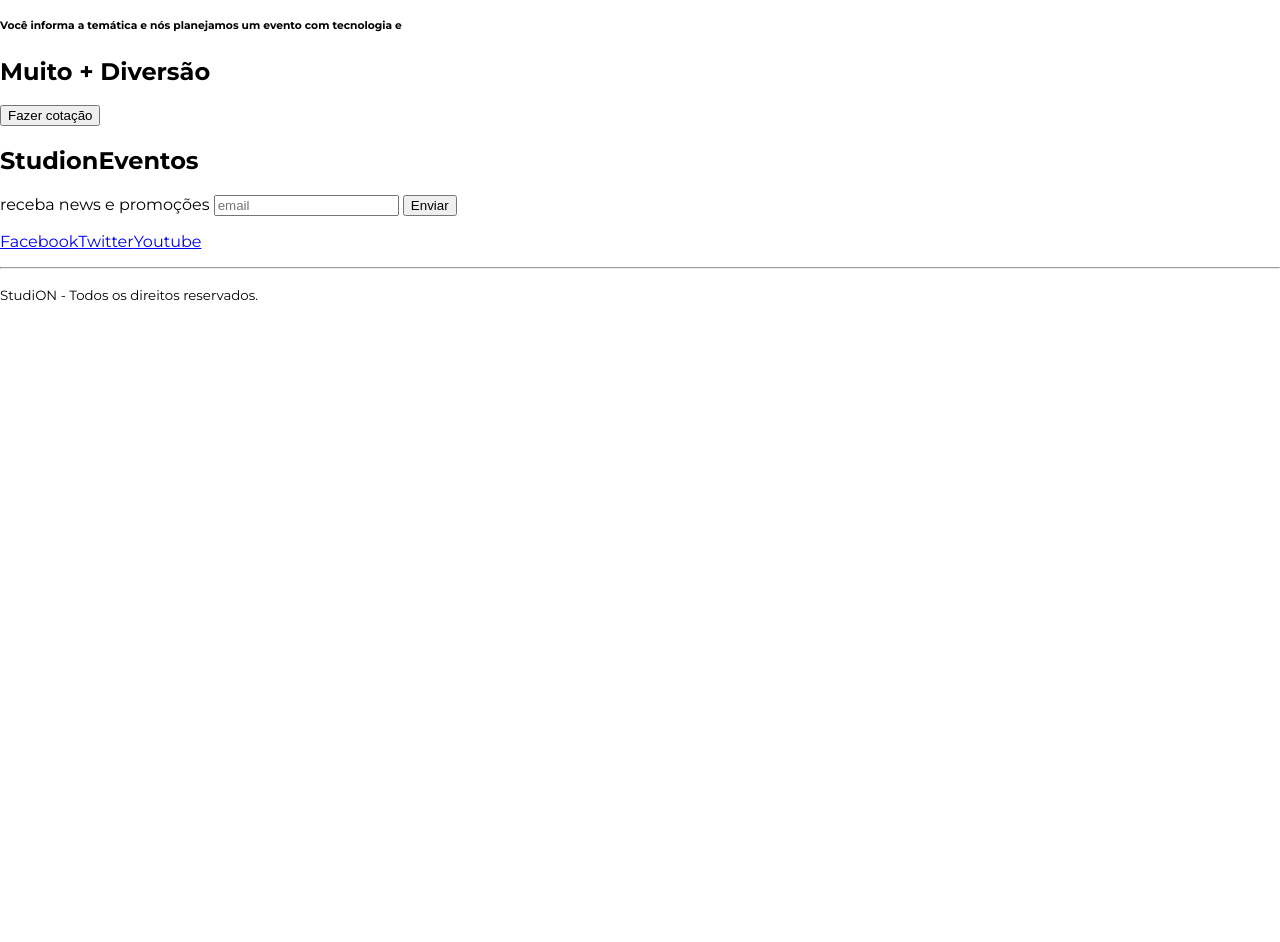
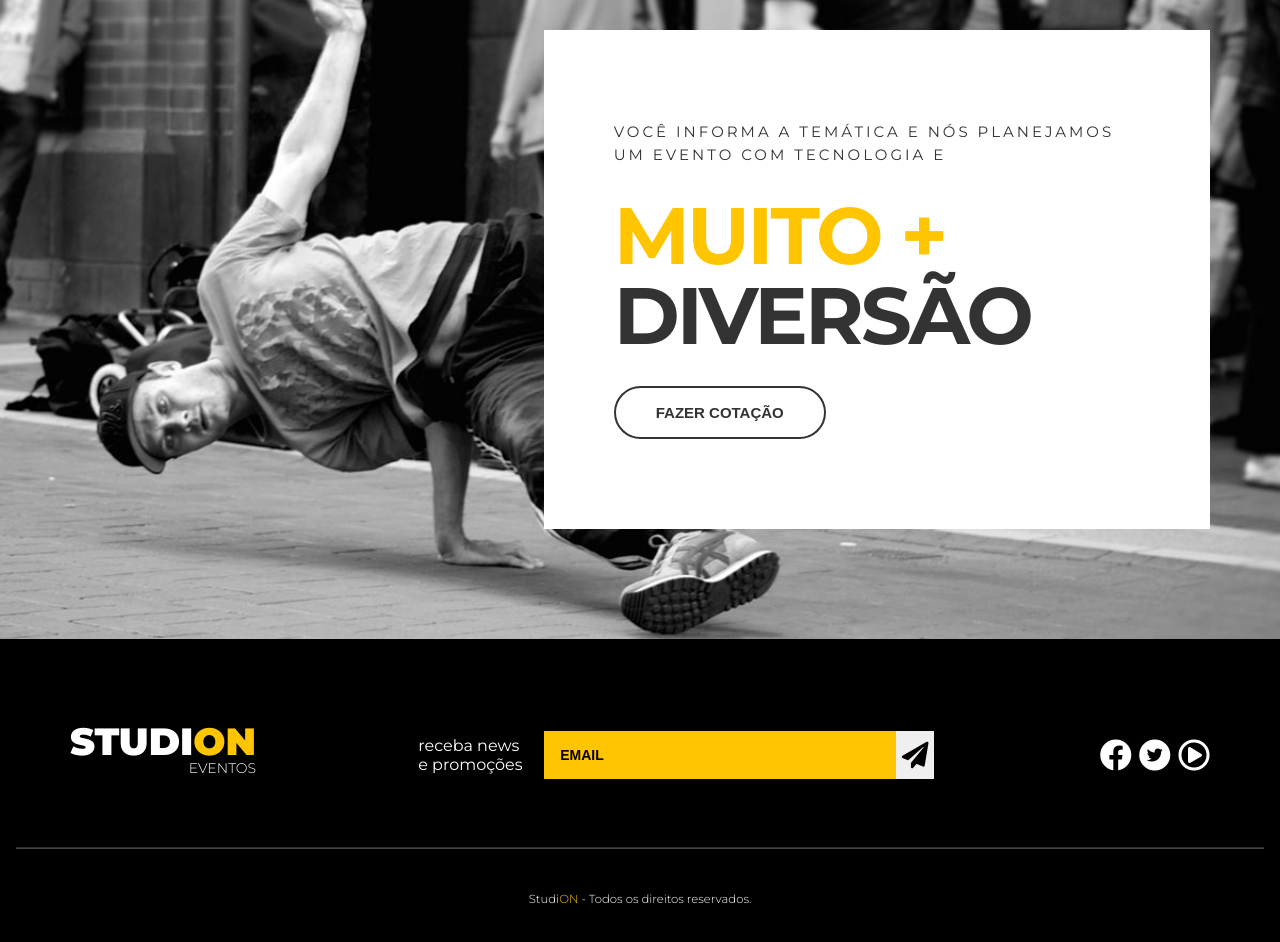
Before and after one commit to Idariana/studion, a website: page src/index.html in a window 1280 px wide. Shown: the part 1600-2542 px from the top of the page. Before the commit the page ends 1920 px from the top, so only its background shows below. Drawn offline with Linux system fonts and the light colour scheme.

Commit message:
finalizado o home

```diff
--- a/src/index.html
+++ b/src/index.html
@@ -10,6 +10,7 @@
 
     <body>
         <nav class="navbar">
+    <div class="container navbar__container">
         <h1 class="logo-studion">
     Studi<span class="copy--primary">on</span>
     <span class="logo-studion__subtitle">Eventos</span>
@@ -41,8 +42,8 @@
                 </a>
             </li>
         </ul>
+    </div>
 </nav>
-
     <header>
         <div id="slider">
             <div class="slide">
@@ -61,17 +62,37 @@
     </header>
 
     <main>
-      <section id="Eventos">
-            <ul>
-                <li><h3>+ de 500 </h3>eventos realizados</li>
-                <li><h3>+ de 1.000.000 </h3>de ingressos vendidos</li>
-                <li><h3>+ de 300 </h3>empresas atendidas</li>
+      <section id="counter">
+            <ul class="container counter__container">
+                <li>
+                    <h3>
+                        + de 500
+                    <small>
+                        eventos realizados
+                    </small>
+                </h3>
+                </li>
+                <li>
+                    <h3>
+                        + de 1.000.000
+                    <small>
+                        de ingressos vendidos
+                    </small>
+                </h3>
+                </li>
+                <li>
+                    <h3>
+                        + de 300
+                    <small>
+                        empresas atendidas
+                    </small>
+                </h3>
+                </li>
             </ul>
       </section>
-<section>
-    <div>
-        <img src="institutional.jpg"
-        <p></p>
+<section class="container institutional">
+    <img class="institutional__image" src="institutional.jpg" alt="Studion institutional"/>
+    <div class="institutional__copy">
        <h6>Fazemos o seu evento acontecer</h6>
         <h4>Lorem ipsum, dolor sit amet consectetur adipisicing elit.</h4>
         <p>
@@ -80,36 +101,61 @@
             quidem vel dolorem facilis enim tempora doloremque exercitationem
             omnis reprehenderit velit.
         </p>
-        <button>Saiba mais</button>
+        <button class="btn btn--institutional">Saiba mais</button>
     </div>
 </section>
 
-<section>
-    <div>
+<section class="quote">
+    <div class="container quote__container">
+        <div class="quote__copy">
             <h6>
                 Você informa a temática e nós planejamos um evento com tecnologia e
             </h6>
-        <h2><span>Muito + </span>Diversão</h2>
-        <button>Fazer cotação</button>
+            <h2><span class="copy--primary">Muito + </span>Diversão</h2>
+            <button class="btn btn--quote">Fazer cotação</button>
+        </div>
     </div>
 </section>
     </main>
 
-    <footer>
-        <h2>Studi<span>on</span><span>Eventos</span></h2>
-        <form>
-            <label>receba news e promoções</label>
-            <input type="email" placeholder="email"/>
-            <button type="submit">Enviar</button>
+    <footer class="footer">
+        <div class="container footer__container">
+            <h2 class="logo-studion">
+                Studi<span class="copy--primary">on</span>
+                <span class="logo-studion__subtitle">Eventos</span>
+            </h2>
+            <form class="footer__form">
+                <label for="email">receba news e promoções</label>
+                <fieldset>
+                    <input id="email" type="email" placeholder="email"/>
+                    <button type="submit">
+                        <i class="fas fa-paper-plane fa-2x"></i>
+                    </button>
+                </fieldset>
             </form>
-        <ul>
-            <li><a href="https://facebook.com/" target="_blank">Facebook</a></li>
-            <li><a href="https://twitter.com/" target="blank">Twitter</a></li>
-            <li><a href="https://youtube.com/" target="_blank">Youtube</a></li>
+            <ul class="footer__social">
+                <li>
+                <a href="https://facebook.com/" target="_blank">
+                    <i class="fab fa-facebook fa-2x"></i>
+                </a>
+            </li>
+                <li><a href="https://twitter.com/" target="_blank">
+                    <span class="fa-stack">
+                        <i class="fas fa-circle fa-stack-2x fa-inverse"></i>
+                        <i class="fab fa-twitter fa-stack-1x"></i>
+                      </span>
+                </a>
+            </li>
+                <li><a href="https://youtube.com/" target="_blank">
+                    <i class="far fa-play-circle fa-2x"></i>
+                </a>
+            </li>
             </ul>
+        </div>
+
         <hr />
         <p>
-            <small>Studi<span>ON</span> - Todos os direitos reservados.</small>
+            <small>Studi<span class="copy--primary">ON</span> - Todos os direitos reservados.</small>
         </p>
     </footer>
     </body>
--- a/src/style.css
+++ b/src/style.css
@@ -1,4 +1,6 @@
-@import url('https://fonts.googleapis.com/css2?family=Montserrat:wght@300;400;700;900&display=swap');
+@import url('https://fonts.googleapis.com/css2?family=Montserrat:wght@300;400;500;700;900&family=Roboto&display=swap');
+@import url('https://cdnjs.cloudflare.com/ajax/libs/font-awesome/5.15.3/css/fontawesome.min.css');
+@import url('https://cdnjs.cloudflare.com/ajax/libs/font-awesome/5.15.3/css/all.min.css');
 
 * {
    box-sizing: border-box;
@@ -7,13 +9,27 @@
 :root {
     font-family: 'Montserrat', sans-serif;
     font-size: 16px;
+    --color-copy:#333;
     --color-primary: #ffc500;
     --default-padding: 1rem;
+    color: var(--color-copy);
 }
 
 body {
     margin: 0;
     padding-top: 7.75rem;
+}
+
+header,
+main,
+footer {
+
+    overflow-x: hidden;
+}
+
+.container {
+    max-width: 1140px;
+    margin: 0 auto;
 }
 
 ul {
@@ -26,19 +42,23 @@ padding-left: 0;
 .navbar {
     position: fixed;
     z-index: 1;
+    top: 0;
+    left: 0;
+    width: 100%;
+    background-color: #000; /*vermelho / verde / azul / transparência - 0 - f */
+    color: #fff;
+
+}
+
+.navbar__container {
     display: grid;
     grid-template-columns: 1fr 9fr;
     align-items: center;
-    top: 0;
-    left: 0;
 
     width: 100vw;
     height: 7.75rem;
     padding: 0 1rem;
 
-
-    background-color: #000; /*vermelho / verde / azul / transparência - 0 - f */
-    color: #fff;
 }
 
 .navbar__links {
@@ -68,7 +88,7 @@ padding-left: 0;
     text-align: right;
 }
 .logo-studion__subtitle {
-    font-size: .875rem;
+    font-size: 0.875rem;
     font-weight:300;
 }
 
@@ -88,14 +108,14 @@ padding-left: 0;
 
 .slide__background-image {
     width: 100%;
-    height: 110%;
+    height: 100%;
     object-fit: cover;
     object-position: center;
 }
 
 .slide__copy {
     position: absolute;
-    top: 6.25rem;
+    top: 20px;
     left: 50vw;
 }
 
@@ -103,7 +123,7 @@ padding-left: 0;
     font-size: 0.9375rem;
     font-weight: 400;
     text-transform: uppercase;
-    letter-spacing: .1875rem;
+    letter-spacing: 0.1875rem;
 }
 
 .slide__copy h2 {
@@ -118,11 +138,11 @@ padding-left: 0;
 .btn {
     cursor: pointer;
     padding: 1rem 2.5rem;
-    border: .125rem solid #fff;
+    border: 0.125rem solid #fff;
     border-radius: 5rem;
     color: var(--color-primary);
     background: unset;
-    font-size: .9375rem;
+    font-size: 0.9375rem;
     font-weight: 700;
     text-transform: uppercase;
     transition: 0.5s all ease;
@@ -130,8 +150,238 @@ padding-left: 0;
 
 .btn:hover,
 .btn:active,
-.btn:focus {
+.btn:focus,
+.btn--institutional {
     border-color: var(--color-primary);
     background-color: var(--color-primary);
     color: #fff;
 }
+
+
+#counter {
+    background-color: var(--color-primary);
+    color: #fff;
+    text-transform: uppercase;
+
+}
+
+.counter__container {
+    display: grid;
+    grid-template-columns: repeat(auto-fill, minmax(300px, 1fr));
+    place-items: center;
+    padding: 16px 1rem;
+}
+
+.counter__container h3 {
+    font-size: 2.1875rem;
+
+}
+
+.counter__container h3 small {
+    display: block;
+    font-size: 1.25rem;
+}
+
+.institutional {
+    display: grid;
+    grid-template-columns: auto auto;
+    gap: 3.125rem;
+    align-items: center;
+    padding: 4.375rem;
+}
+
+.institutional__image {
+    max-width: 550px;
+}
+
+.institutional__copy {
+    padding: 0 1.875rem;
+}
+
+.institutional__copy h6 {
+    font-size: .875rem;
+    font-weight: 300;
+    letter-spacing: .1rem;
+    text-transform: uppercase;
+    margin: 0;
+}
+
+.institutional__copy h4 {
+    font-size: 19px;
+    margin-top: 1rem;
+}
+
+.institutional p {
+    font-family: 'Roboto', sans-serif;
+    font-size: 1.0625rem;
+    line-height: 1.6875rem;
+    margin-bottom: 0;
+    margin-bottom: 2.5rem;
+}
+
+.btn--institutional:hover {
+    color: var(--color-copy);
+    background: unset;
+    box-shadow: inset 0 0 1em gold, 0 0 1em red;
+
+}
+
+.quote {
+    background-image: url(./parallax.jpg);
+    background-attachment: fixed;
+    background-repeat: no-repeat;
+    background-size: cover;
+    background-position: center;
+}
+
+.quote__container {
+    display: grid;
+    align-items: center;
+    justify-items: end;
+    min-height: 90vh;
+}
+
+.quote__copy {
+    background-color: #fff;
+    padding: 5.625rem 4.375rem;
+}
+
+.quote__copy h6 {
+    font-size: .9375rem;
+    font-weight: 400;
+    letter-spacing: .1875rem;
+    line-height: 1.4375rem;
+    max-width: 53ch;
+    text-transform: uppercase;
+    margin: 0%;
+}
+
+.quote__copy h2 {
+    font-size: 5rem;
+    line-height: 5rem;
+    text-transform: uppercase;
+    letter-spacing: -.1875rem;
+    margin: 1.875rem 0;
+}
+
+.quote__copy h2 span {
+display:block ;
+}
+
+.btn--quote {
+    color: var(--color-copy);
+    border-color: var(--color-copy);
+    background: unset;
+}
+
+.footer {
+    background-color: #000;
+    color: #fff;
+    padding: 0 1rem;
+}
+
+.footer__container {
+    display: grid;
+    grid-template-columns: repeat(3, auto);
+    align-items: center;
+    padding: 5.25rem 0 3.75rem 0;
+}
+
+.footer .logo-studion {
+    justify-self: start;
+    margin: 0%;
+}
+
+.logo-studion__subtitle {
+    display: block;
+}
+
+.footer__form {
+    display: grid;
+    place-items: center;
+    grid-template-columns: 10ch auto;
+    gap: 1.25rem;
+
+}
+
+.footer_-form label {
+    font-size: .875rem;
+    font-weight: 300;
+    text-align: center;
+
+}
+
+.footer__form fieldset {
+    position: relative;
+    border: unset;
+    margin: 0;
+    padding: 0;
+    width: 100%;
+}
+
+.footer__form input {
+    width: 100%;
+    background-color: var(--color-primary);
+    border: unset;
+    padding: 1rem;
+    font-size: .875rem;
+    font-weight: 700;
+    text-transform: uppercase;
+    color: black;
+
+}
+
+.footer__form input::placeholder {
+    color: black;
+}
+
+.footer__form input:focus {
+    outline: unset;
+}
+
+.footer__form button {
+    cursor: pointer;
+    position: absolute;
+    top: 0;
+    right: 0;
+    border: unset;
+    height: 100%;
+    transition: 0.3s all ease;
+}
+
+.footer__form button:hover {
+    color: #fff;
+    background-color: var(--color-copy);
+}
+
+
+.footer__social {
+    justify-self: end;
+}
+
+.footer__social a,
+.footer__social a:visited,
+.footer__social a:active
+ {
+    color: #fff;
+    margin-left: 0.2rem;
+}
+
+.footer__social a .fa-twitter,
+.footer__social a:visited .fa-twitter,
+.footer__social a:active .fa-twitter
+ {
+    color: #000;
+}
+
+.footer hr {
+    border-color: #fff4;
+    margin: 0;
+}
+
+.footer p {
+    text-align: center;
+    font-size: .875rem;
+    font-weight: 300;
+    margin: 2.5rem 0;
+}
```
Also changed, not shown: images/banner.jpg (deleted), images/institutional.jpg (deleted), images/parallax.jpg (deleted), src/images/contato.jpg (added). Lines whose indentation alone changed are shown as unchanged.
